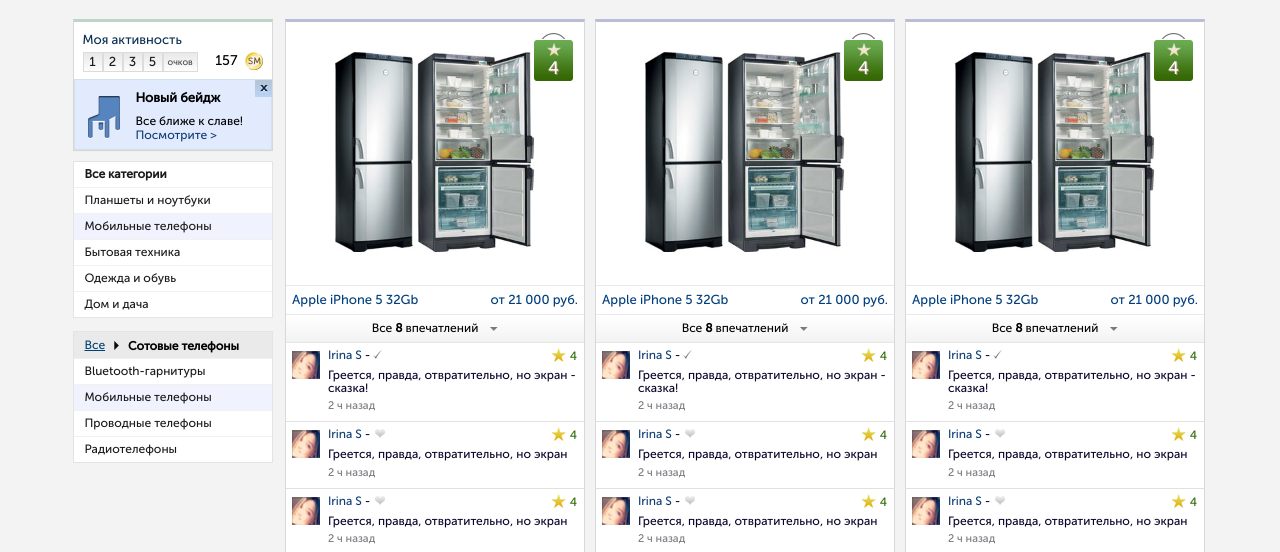
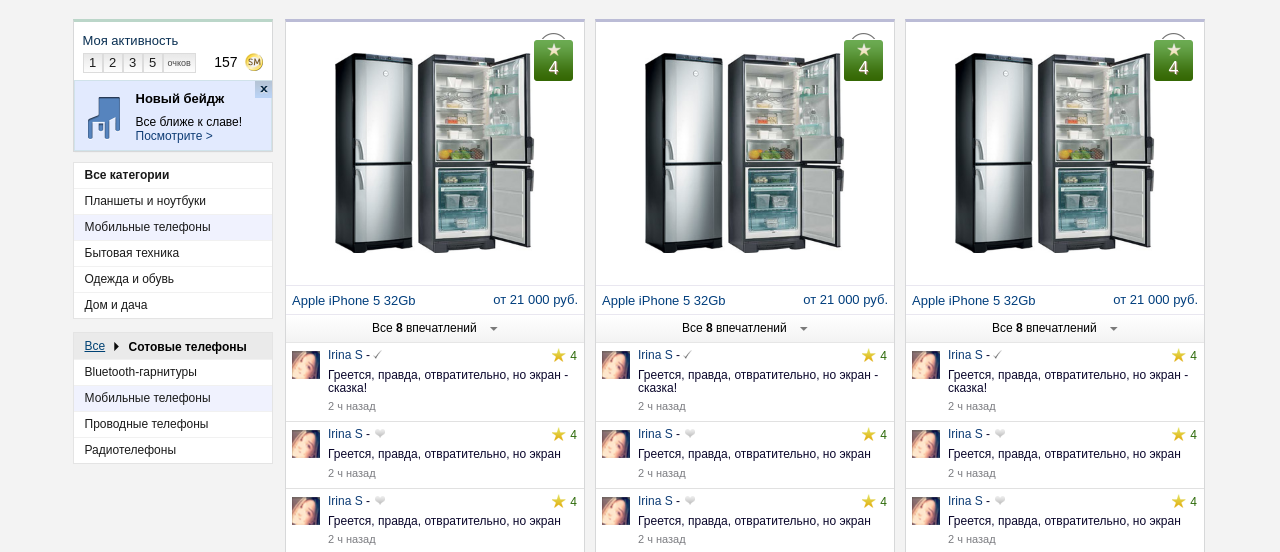
Before and after one commit to berdof/socailmart, a plain HTML site: page index.html in a window 1280 px wide. Shown: the part 60-612 px from the top of the page. Drawn offline with Linux system fonts and the light colour scheme.

Commit message:
chng font to Arial

```diff
--- a/sass/_settings.scss
+++ b/sass/_settings.scss
@@ -86,7 +86,7 @@ $h2Color: #54a44b;
 
 $wrapper-width: 1010px;
 $link-color: #0f3d75;
-$font-name: 'museo_sans';
+$font-name: 'Arial';
 a {
   color: $link-color;
   &:hover {
```
Also changed, not shown: css/style.css.
